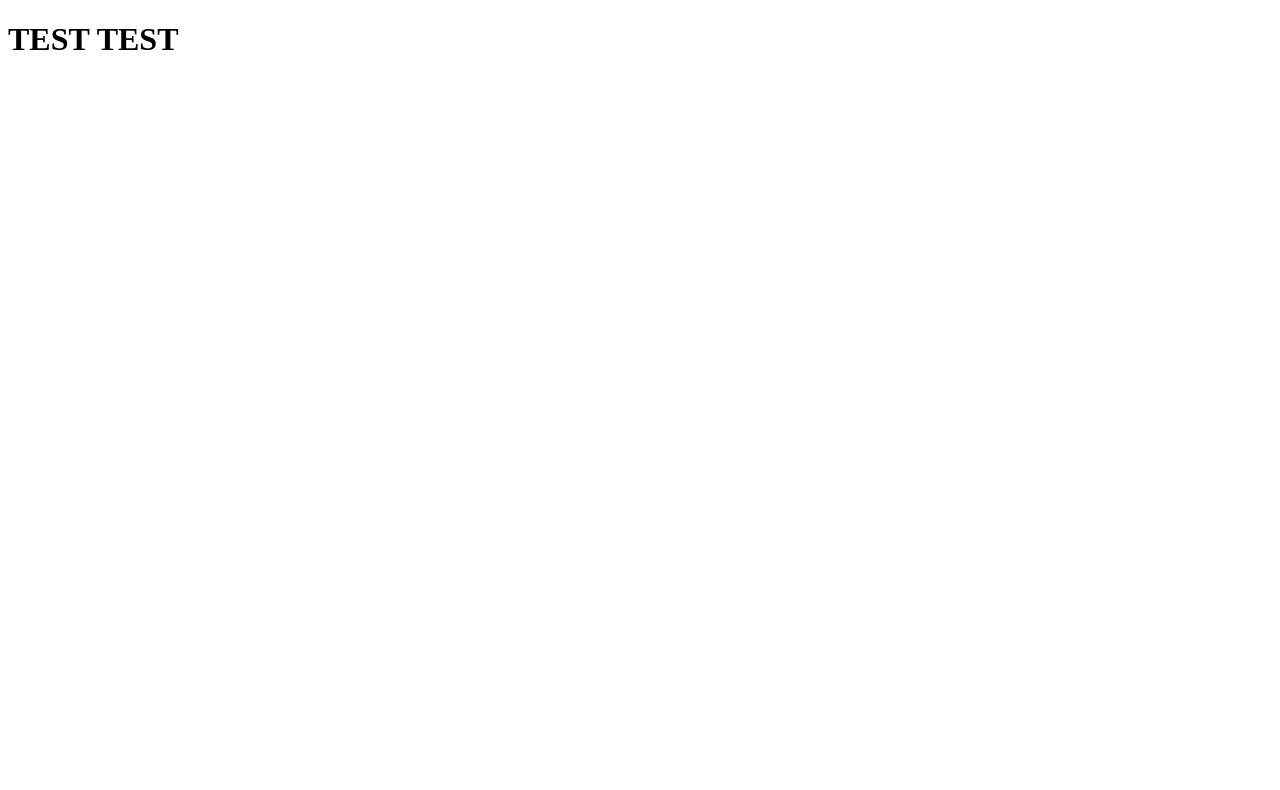
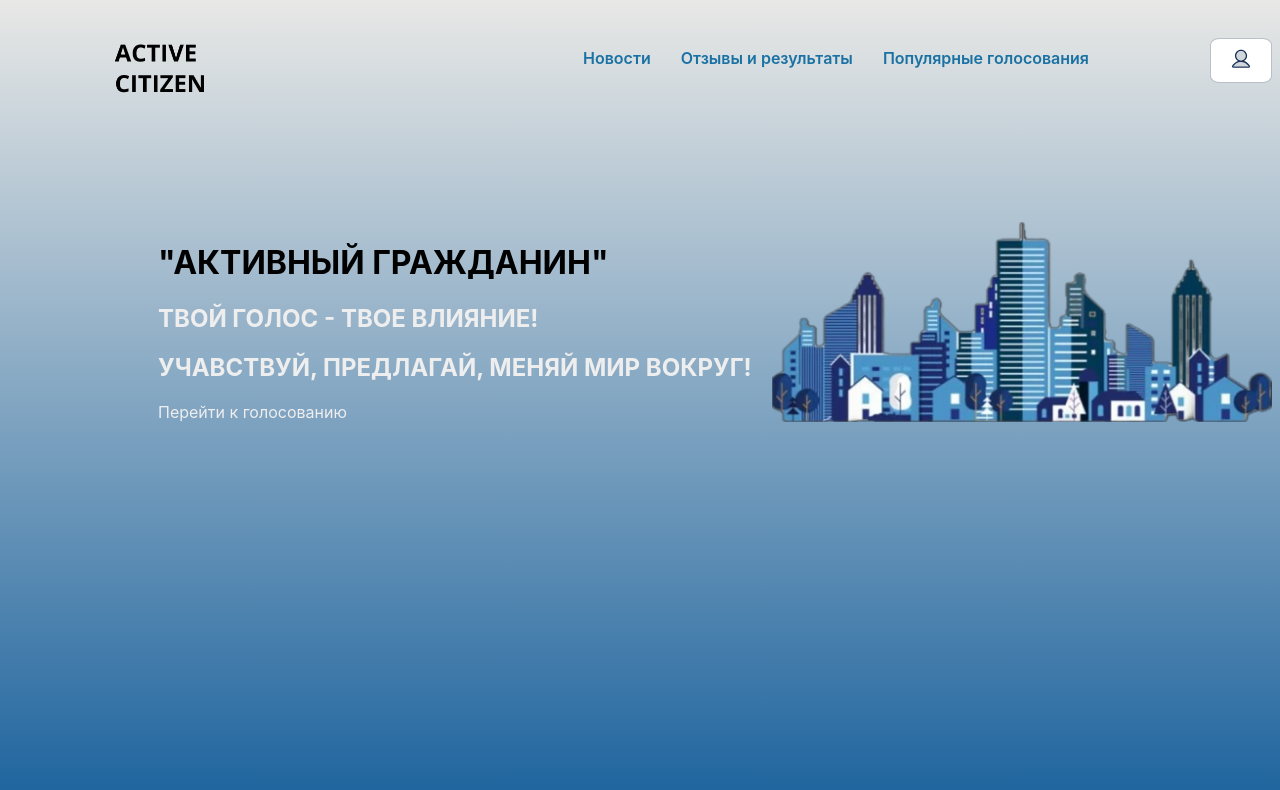
Before and after one commit to Uzbagoitel777/active-citizen-web, a website: page public/index.html in a window 1280 px wide. Drawn offline with Linux system fonts and the light colour scheme.

Commit message:
Slight file & directory restructurisation

```diff
--- /dev/null
+++ b/public/css/style.css
@@ -0,0 +1,119 @@
+html, body {
+    min-height: 100%;
+}
+
+body {
+    background: linear-gradient(rgb(232,232,230), rgb(30, 100, 158))
+}
+
+/* HEADER */
+
+.header-container {
+    display: flex;
+    gap: 30px;
+    flex-wrap: wrap;
+}
+
+.header-nav ul {
+    gap: 30px;
+    list-style: none;
+    margin-top: 40px;
+    flex-wrap: wrap;
+    display: flex;
+    font-family: "Inter", sans-serif;
+    font-optical-sizing: auto;
+    font-weight: 600;
+    margin-left: 200px;
+}
+
+.header-nav ul li:hover {
+    display: inline;
+    color: rgb(238, 238, 238);
+    cursor: pointer;
+    border-bottom: 1px solid rgb(26, 113, 163);
+}
+
+.header-nav ul li a {
+    color: rgb(26, 113, 163);
+    text-decoration: none;
+}
+
+.header-button-container{
+    margin-left: auto;
+    margin-top: 30px;
+}
+
+.header-button {
+    padding: 10px 20px;
+    border: 1px solid rgba(22, 49, 82, 0.3);
+    border-radius: 15%;
+    background-color: rgba(255, 255, 255, 1);
+    text-align: center;
+}
+
+.header-logo {
+    padding: 0%;
+    margin-top: -90px;
+}
+
+.header-img {
+    float: right;
+    margin-top: -200px
+}
+
+.header-text h2 {
+    color: rgb(238, 238, 238);
+}
+
+.header-link {
+    display: inline;
+    color: rgb(238, 238, 238);
+    font-family: "Inter", sans-serif;
+    text-decoration: none;
+}
+
+.header-text a:hover {
+    cursor: pointer;
+    border-bottom: 1px solid rgba(255, 255, 255);
+}
+
+.header-text {
+    padding-left: 150px;
+    font-family: "Inter", sans-serif;
+}
+
+
+/* REGISTRATION FORM */
+
+.registration-form {
+    background: none;
+    width: 250px;
+    height: 250px;
+    position: absolute;
+    top: 50%;
+    left: 50%;
+    margin: -125px 0 0 -125px;
+}
+
+.registration-form input {
+    width: 100%;
+    padding: 10px;
+    margin: 10px 0;
+    border: 1px solid #ccc;
+    border-radius: 5px;
+}
+
+.registration-form button {
+    width: 100%;
+    padding: 10px;
+    background-color: #f2f7f3;
+    color: rgb(26, 113, 163);
+    border: none;
+    border-radius: 5px;
+    cursor: pointer;
+    margin-left: 10px;
+}
+
+.registration-form button:hover {
+    background-color: rgb(250, 250, 250);
+}
--- a/public/index.html
+++ b/public/index.html
@@ -1,4 +1,45 @@
 <!DOCTYPE html>
-<head>
-    <h1>TEST TEST</h1>
-</head>
+<html>
+    <head>
+        <meta charset="utf-8" />
+        <title>Active Citizen Home Page</title>
+        <link rel="stylesheet" type="text/css" href="css/style.css">
+    </head>
+    <body>
+        <header class="header">
+            <div class="header-container">
+                <a href="home page.html">
+                    <img class="header-logo" src="pngs/ACTIVE CITIZEN.png"
+                        width="305" height="300" alt="The logo of project">
+                </a>
+                <nav class="header-nav">
+                    <ul>
+                        <li><a href="#">Новости</a></li>
+                        <li><a href="#">Отзывы и результаты</a></li>
+                        <li><a href="#">Популярные голосования</a></li>
+                    </ul>
+                </nav>
+                <div class="header-button-container">
+                    <button class="header-button">
+                        <a href="registration page.html">
+                            <img src="pngs/user.svg" width="20px" height="20px"
+                                alt="User profile icon">
+                        </a>
+                    </button>
+                </div>
+            </div>
+            <div class="header-text">
+                <h1>"АКТИВНЫЙ ГРАЖДАНИН"</h1>
+                <h2>ТВОЙ ГОЛОС - ТВОЕ ВЛИЯНИЕ!</h2>
+                <h2>УЧАВСТВУЙ, ПРЕДЛАГАЙ, МЕНЯЙ МИР ВОКРУГ!</h2>
+                <a class="header-link" href="#">Перейти к голосованию</a>
+            </div>
+            <div class="header-img">
+                <a href="#">
+                    <img src="pngs/sticker_1.webp" width="500" height="200"
+                        alt="The image of a sticker">
+                </a>
+            </div>
+        </header>
+    </body>
+</html>
```
Also changed, not shown: public/registration page.html (added, +29 -0 lines), public/script/script.js (added, +16 -0 lines), public/pngs/ACTIVE CITIZEN.png (renamed from pngs/ACTIVE CITIZEN.png), public/pngs/sticker_1.webp (renamed from pngs/sticker_1.webp), public/pngs/user.svg (renamed from pngs/user.svg).
